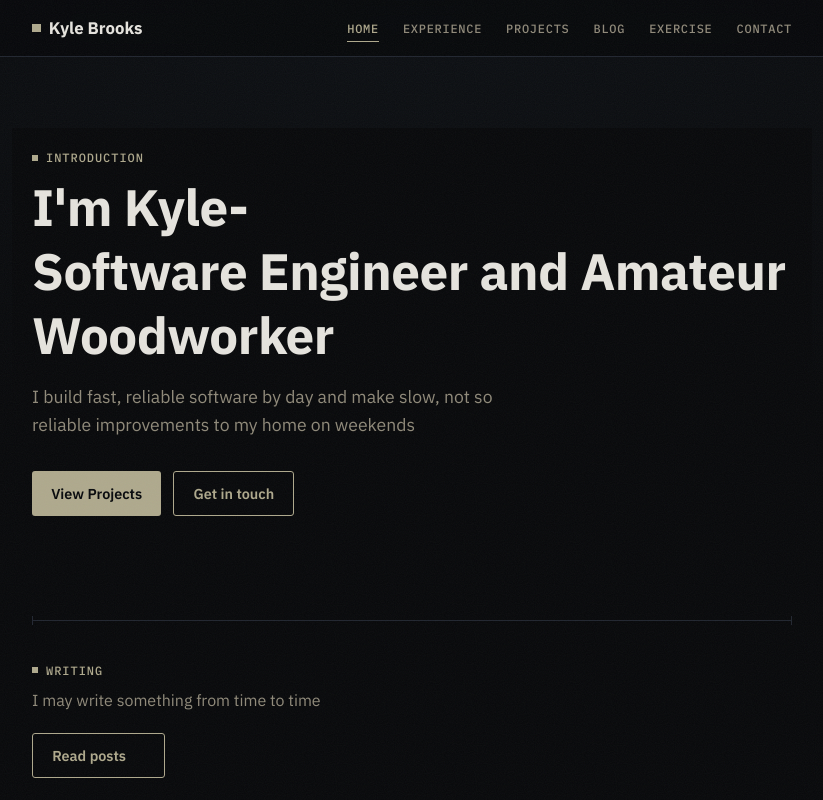
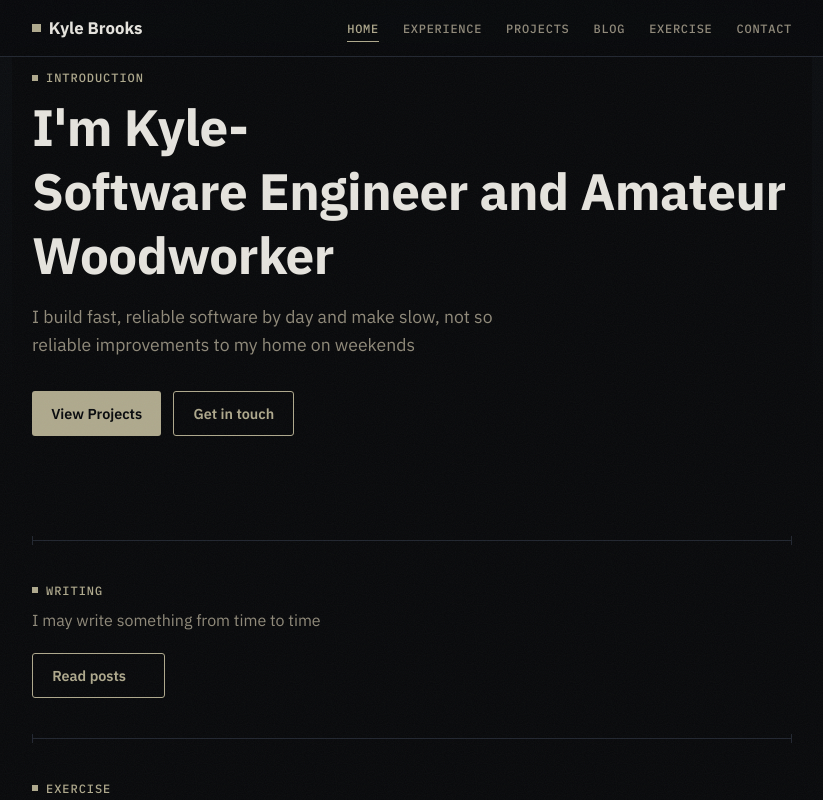
Before and after one commit to KyleBrooks242/claude-svelte-website, a SvelteKit app: page / in a window 1280 px wide. Shown: the top 800 px of the page, without its empty margins (228-1051 px from the left). Built offline with nearby package versions, Linux system fonts and the light colour scheme; some icons are missing.

Commit message:
Easy on the top padding, chief

```diff
--- a/src/app.css
+++ b/src/app.css
@@ -130,7 +130,7 @@ h1, h2, h3, h4 {
    inconsistent (nobody carried that pattern into them). Don't add top
    padding/margin to a page's first section — adjust this value instead. */
 .page {
-	padding: 8rem 0 3rem;
+	padding: 3rem 0 3rem;
 }
 
 /* ── Nav ── */
```
